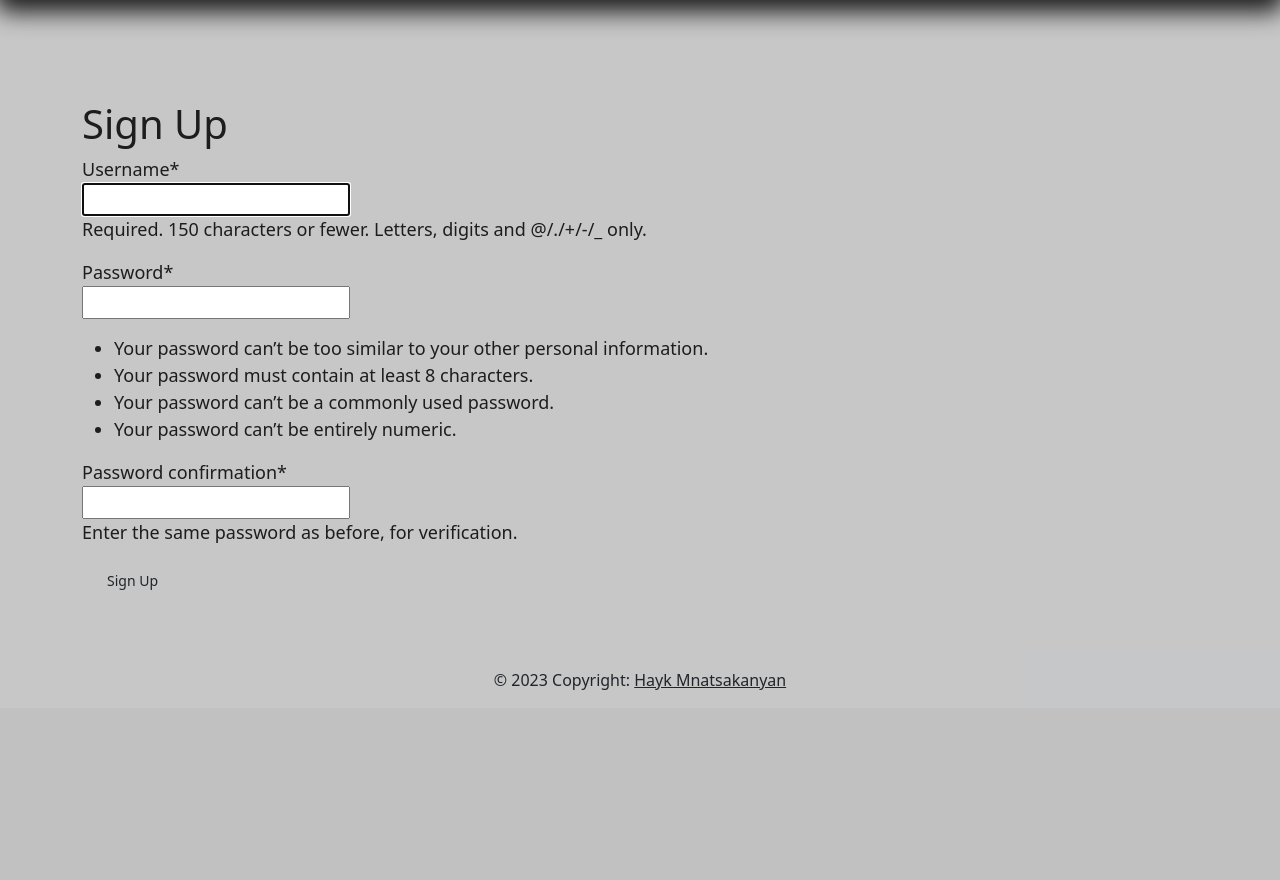
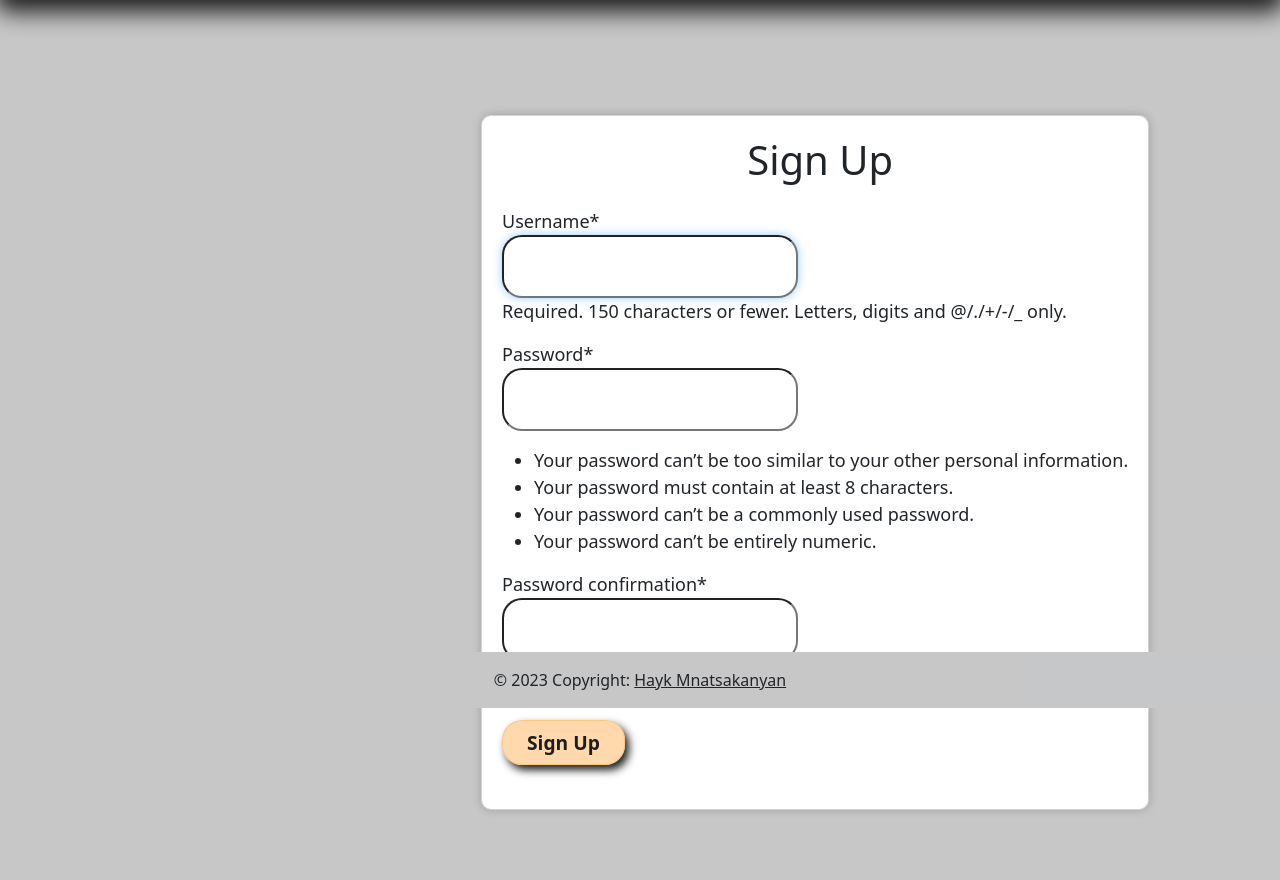
Before and after one commit to Zoneam/Amaze-Scrape-2.0, a Django app: page /accounts/signup/ in a window 1280 px wide. Shown: the part 92-972 px from the top of the page. Before the commit the page ends 782 px from the top, so only its background shows below. Run offline with Django 4.2, Linux system fonts and the light colour scheme; data that the repository does not hold is empty; parts of the project's set-up code (start-up, migrations or seed data) failed here and were passed over; some libraries are stand-ins or nearby versions; some web fonts are replaced.

Commit message:
adding custom styles to login logout pages fixing redirect on signup

```diff
--- a/amaze_scrape/amaze_scrape/settings.py
+++ b/amaze_scrape/amaze_scrape/settings.py
@@ -102,6 +102,9 @@ AUTH_PASSWORD_VALIDATORS = [
     },
     {
         'NAME': 'django.contrib.auth.password_validation.MinimumLengthValidator',
+        'OPTIONS': {
+            'min_length': 8,
+        },
     },
     {
         'NAME': 'django.contrib.auth.password_validation.CommonPasswordValidator',
@@ -128,7 +131,7 @@ USE_TZ = True
 # https://docs.djangoproject.com/en/4.0/howto/static-files/
 STATIC_URL = 'main_app/static/'
 LOGIN_URL = "/login/"
-LOGIN_REDIRECT_URL = '/search/'
+LOGIN_REDIRECT_URL = '/'
 LOGOUT_REDIRECT_URL = '/login/'
 
 # Default primary key field type
@@ -136,6 +139,7 @@ LOGOUT_REDIRECT_URL = '/login/'
 
 DEFAULT_AUTO_FIELD = 'django.db.models.BigAutoField'
 
+
  #Configure Django App for Heroku.
 import django_heroku
 django_heroku.settings(locals())
--- /dev/null
+++ b/amaze_scrape/main_app/static/css/login.css
@@ -0,0 +1,52 @@
+.card {
+  border-radius: 10px;
+  box-shadow: 0 0 10px rgba(0, 0, 0, 0.2);
+}
+
+.card-title {
+  font-size: 2.5rem;
+}
+
+.form-group {
+  margin-bottom: 1.5rem;
+}
+
+.btn {
+  border-radius: 20px;
+  font-size: 1.2rem;
+  font-weight: bold;
+  padding: 0.75rem 1.5rem;
+  align-items: center;
+}
+
+.save-btn {
+  background-color: #007bff;
+  border-color: #007bff;
+  color: #fff;
+}
+
+.save-btn:hover {
+  background-color: #0062cc;
+  border-color: #005cbf;
+}
+
+.login {
+  margin-top: 1.5rem;
+}
+
+input[type="text"], input[type="password"] {
+  border-radius: 20px;
+  padding: 1rem;
+}
+
+input[type="text"]:focus, input[type="password"]:focus {
+  outline: none;
+  box-shadow: 0px 0px 10px 0px rgba(0, 123, 255, 0.4);
+}
+
+@media (max-width: 768px) {
+  .card {
+    width: 90%;
+    margin: auto;
+  }
+}
--- /dev/null
+++ b/amaze_scrape/main_app/static/css/signup.css
@@ -0,0 +1,55 @@
+.card {
+    border-radius: 10px;
+    box-shadow: 0 0 10px rgba(0, 0, 0, 0.2);
+  }
+
+  .card-title {
+    font-size: 2.5rem;
+  }
+
+  .form-group {
+    margin-bottom: 1.5rem;
+  }
+
+  .btn {
+    border-radius: 20px;
+    font-size: 1.2rem;
+    font-weight: bold;
+    padding: 0.75rem 1.5rem;
+  }
+
+  .save-btn {
+    background-color: #007bff;
+    border-color: #007bff;
+    color: #fff;
+  }
+
+  .save-btn:hover {
+    background-color: #0062cc;
+    border-color: #005cbf;
+  }
+
+  .login {
+    margin-top: 1.5rem;
+  }
+
+  input[type="text"], input[type="password"], input[type="email"] {
+    border-radius: 20px;
+    padding: 1rem;
+  }
+
+  input[type="text"]:focus, input[type="password"]:focus, input[type="email"]:focus {
+    outline: none;
+    box-shadow: 0px 0px 10px 0px rgba(0, 123, 255, 0.4);
+  }
+
+  .signup-card{
+    width: max-content;
+  }
+
+  @media (max-width: 768px) {
+    .card {
+      width: 90%;
+      margin: auto;
+    }
+  }
--- a/amaze_scrape/main_app/templates/base.html
+++ b/amaze_scrape/main_app/templates/base.html
@@ -29,6 +29,8 @@
       rel="stylesheet"
       href="https://cdnjs.cloudflare.com/ajax/libs/bootstrap-datepicker/1.9.0/css/bootstrap-datepicker.min.css"
     />
+    <link rel="stylesheet" type="text/css" href="{% static 'css/login.css' %}">
+    <link rel="stylesheet" type="text/css" href="{% static 'css/signup.css' %}">
     <script src="https://code.jquery.com/jquery-3.6.1.min.js" integrity="sha256-o88AwQnZB+VDvE9tvIXrMQaPlFFSUTR+nldQm1LuPXQ=" crossorigin="anonymous"></script>
     <script
       src="https://code.jquery.com/jquery-3.5.1.slim.min.js"
--- a/amaze_scrape/main_app/templates/registration/signup.html
+++ b/amaze_scrape/main_app/templates/registration/signup.html
@@ -2,14 +2,28 @@
 {% load crispy_forms_tags %}
 {% block content %}
 
-<h1>Sign Up</h1>
+<div class="container">
+  <div class="row justify-content-center">
+    <div class="col-md-6 col-lg-4">
+      <div class="card signup-card">
+        <div class="card-body">
+          <h1 class="card-title text-center mb-4">Sign Up</h1>
 
-{% if error_message %}<p class="red-text">{{ error_message }}</p>{% endif %}
+          {% if error_message %}
+          <p class="text-danger text-center">{{ error_message }}</p>
+          {% endif %}
 
-<form method="post" action="{% url 'signup' %}">
-  {% csrf_token %}
-  {{ form|crispy  }}
-  <input type="submit" class="btn save-btn" value="Sign Up">
-</form>
+          <form method="post" action="{% url 'signup' %}">
+            {% csrf_token %}
+            {{ form|crispy }}
+            <div class="form-group">
+              <button type="submit" class="btn btn-primary btn-block mt-3">Sign Up</button>
+            </div>
+          </form>
+        </div>
+      </div>
+    </div>
+  </div>
+</div>
 
 {% endblock %}
--- a/amaze_scrape/main_app/views/views.py
+++ b/amaze_scrape/main_app/views/views.py
@@ -15,7 +15,7 @@ def signup(request):
             user = form.save()
             # This is how we log a user in via code
             login(request, user)
-            return redirect('/search/')
+            return redirect('/')
         else:
             error_message = 'Invalid sign up - try again'
     # A bad POST or a GET request, so render signup.html with an empty form
--- a/amaze_scrape/requirements.txt
+++ b/amaze_scrape/requirements.txt
@@ -35,6 +35,7 @@ kaitaistruct==0.10
 nltk==3.8.1
 numpy==1.23.2
 outcome==1.2.0
+packaging==23.0
 pandas==1.4.3
 platformdirs==2.5.2
 psycopg2==2.9.5
@@ -67,7 +68,7 @@ trio==0.21.0
 trio-websocket==0.9.2
 urllib3==1.26.12
 virtualenv==20.14.1
-webdriver-manager==3.8.3
+webdriver-manager==3.8.5
 websockets==10.3
 whitenoise==6.2.0
 wsproto==1.2.0
```
Also changed, not shown: amaze_scrape/main_app/templates/registration/login.html (+19 -11 lines), 2 other files.
